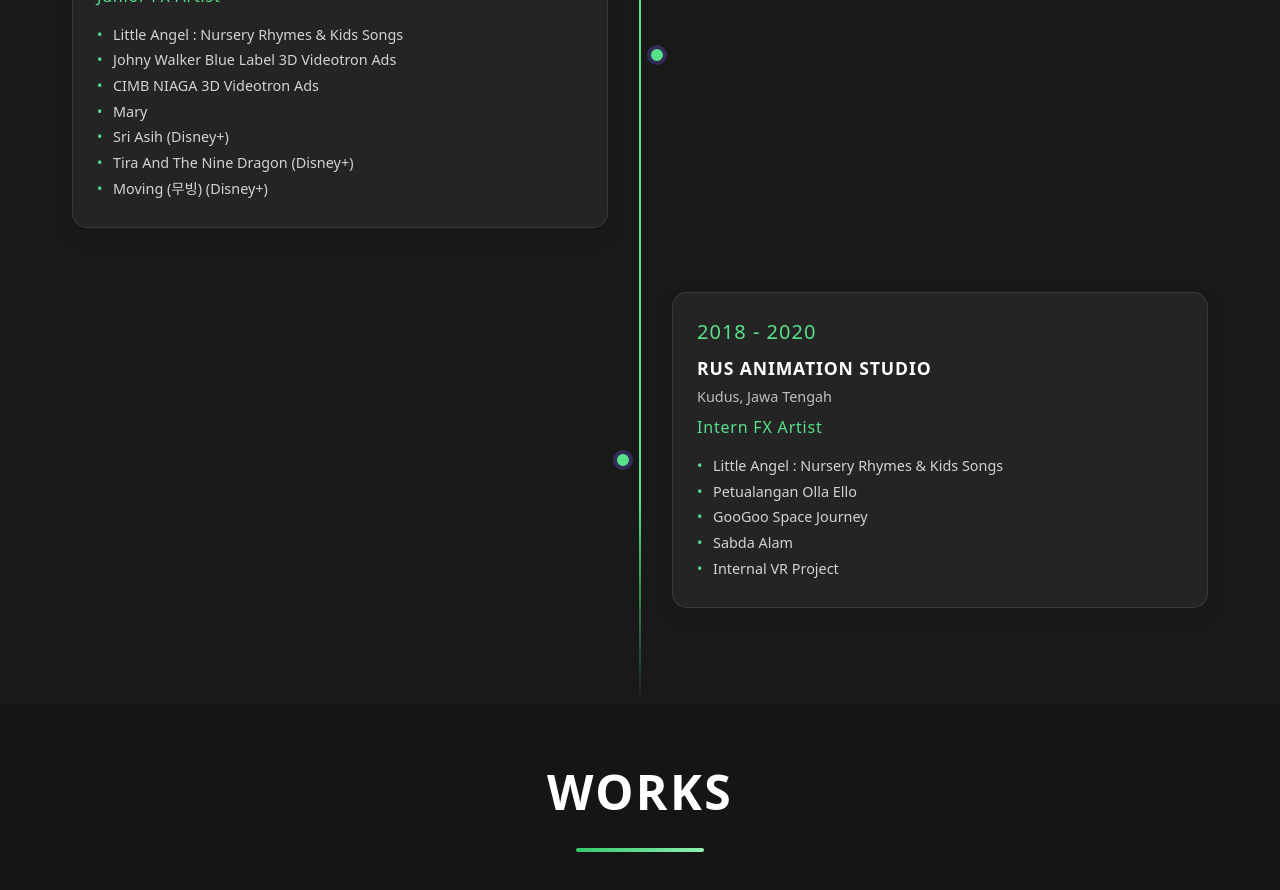
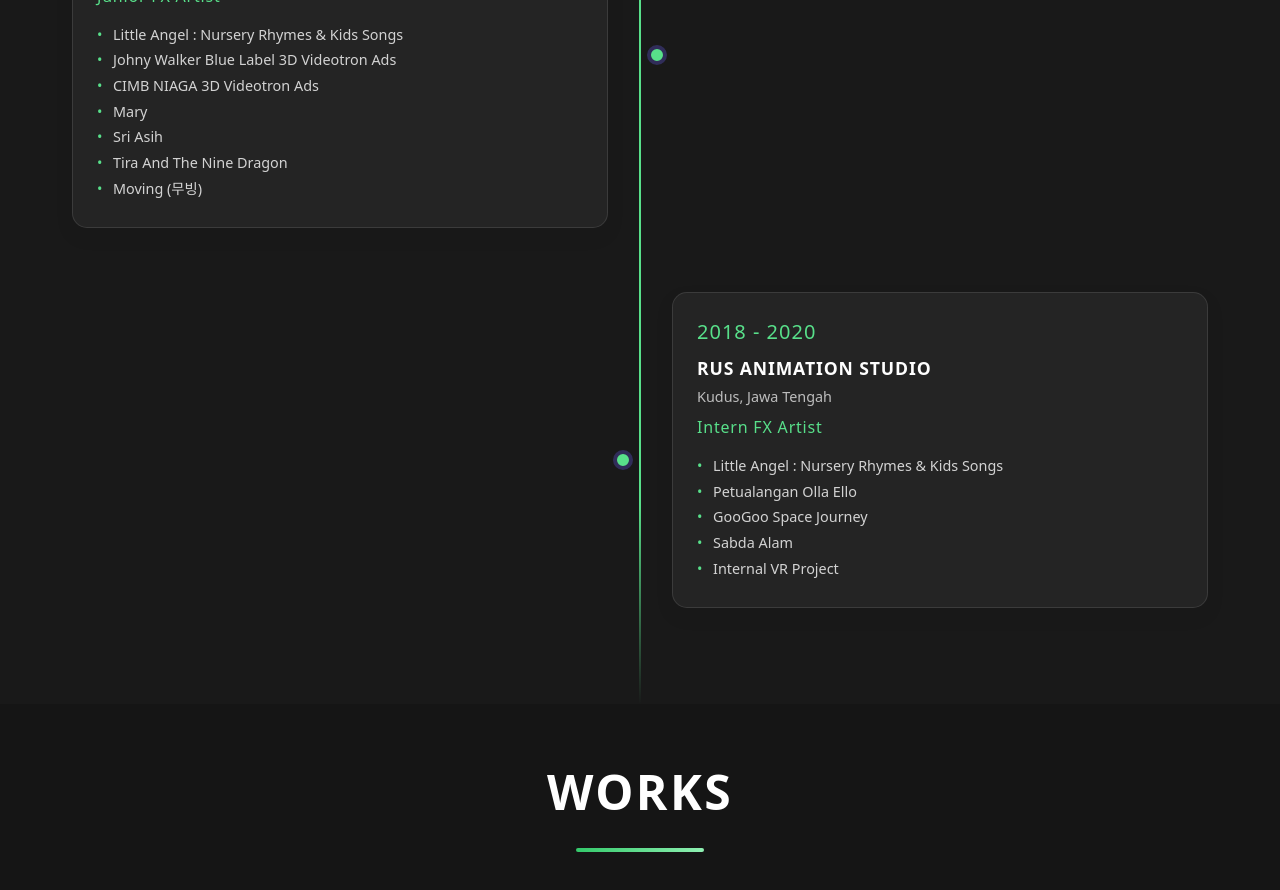
Before and after one commit to valrazi/shea3d-revamp, a Nuxt app: page / in a window 1280 px wide. Shown: the part 2400-3290 px from the top of the page. Built offline with nearby package versions, Linux system fonts and the light colour scheme.

Commit message:
update timeline

```diff
--- a/components/Timeline.vue
+++ b/components/Timeline.vue
@@ -47,7 +47,7 @@ const timelineList = [
             location: 'Jakarta, Indonesia'
         },
         role: 'Junior FX Artist',
-        projects: ['Little Angel : Nursery Rhymes & Kids Songs', 'Johny Walker Blue Label 3D Videotron Ads', 'CIMB NIAGA 3D Videotron Ads', 'Mary', 'Sri Asih (Disney+)', 'Tira And The Nine Dragon (Disney+)', 'Moving (무빙) (Disney+)']
+        projects: ['Little Angel : Nursery Rhymes & Kids Songs', 'Johny Walker Blue Label 3D Videotron Ads', 'CIMB NIAGA 3D Videotron Ads', 'Mary', 'Sri Asih', 'Tira And The Nine Dragon', 'Moving (무빙)']
     },
 
     {
```
